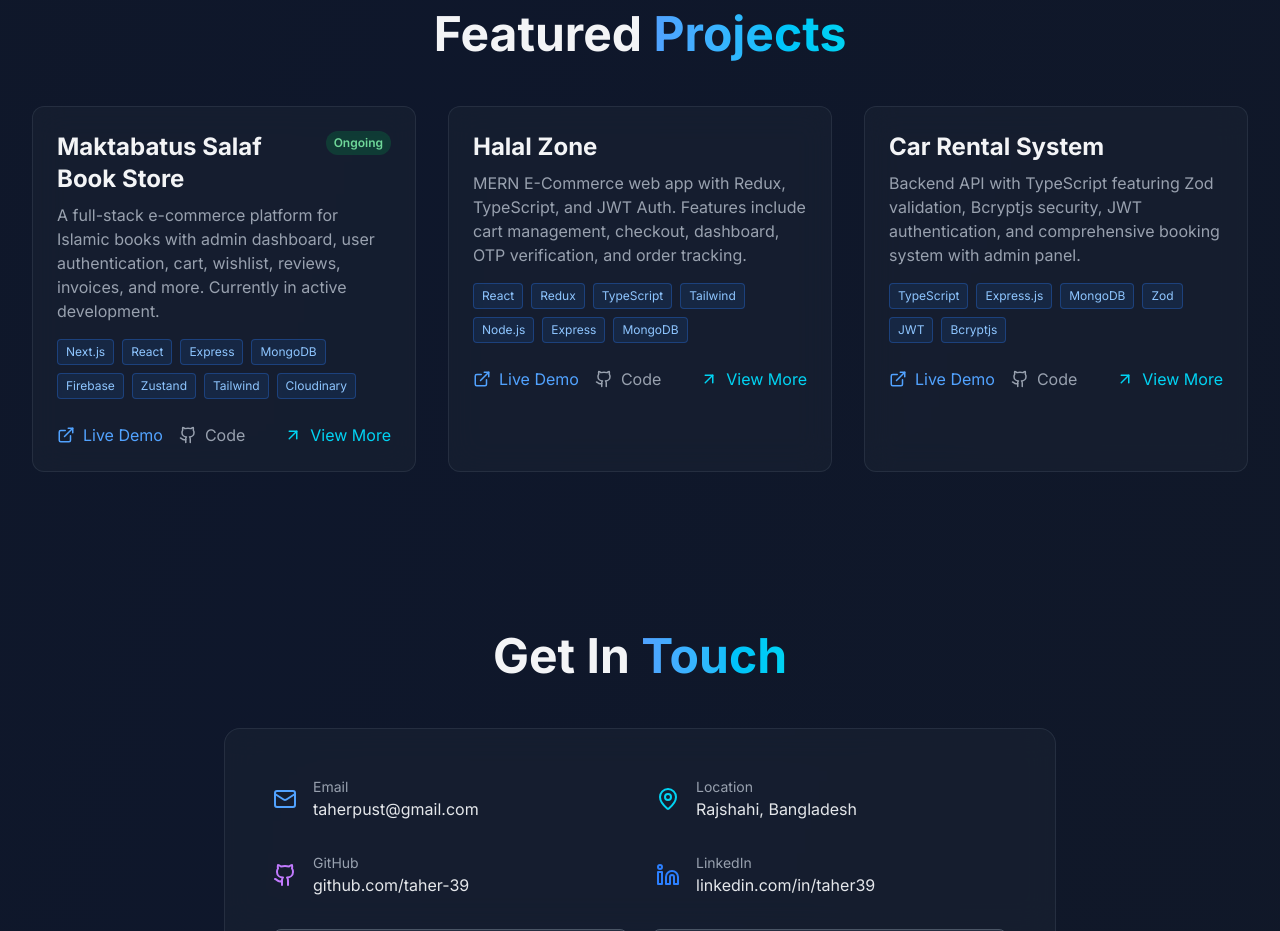
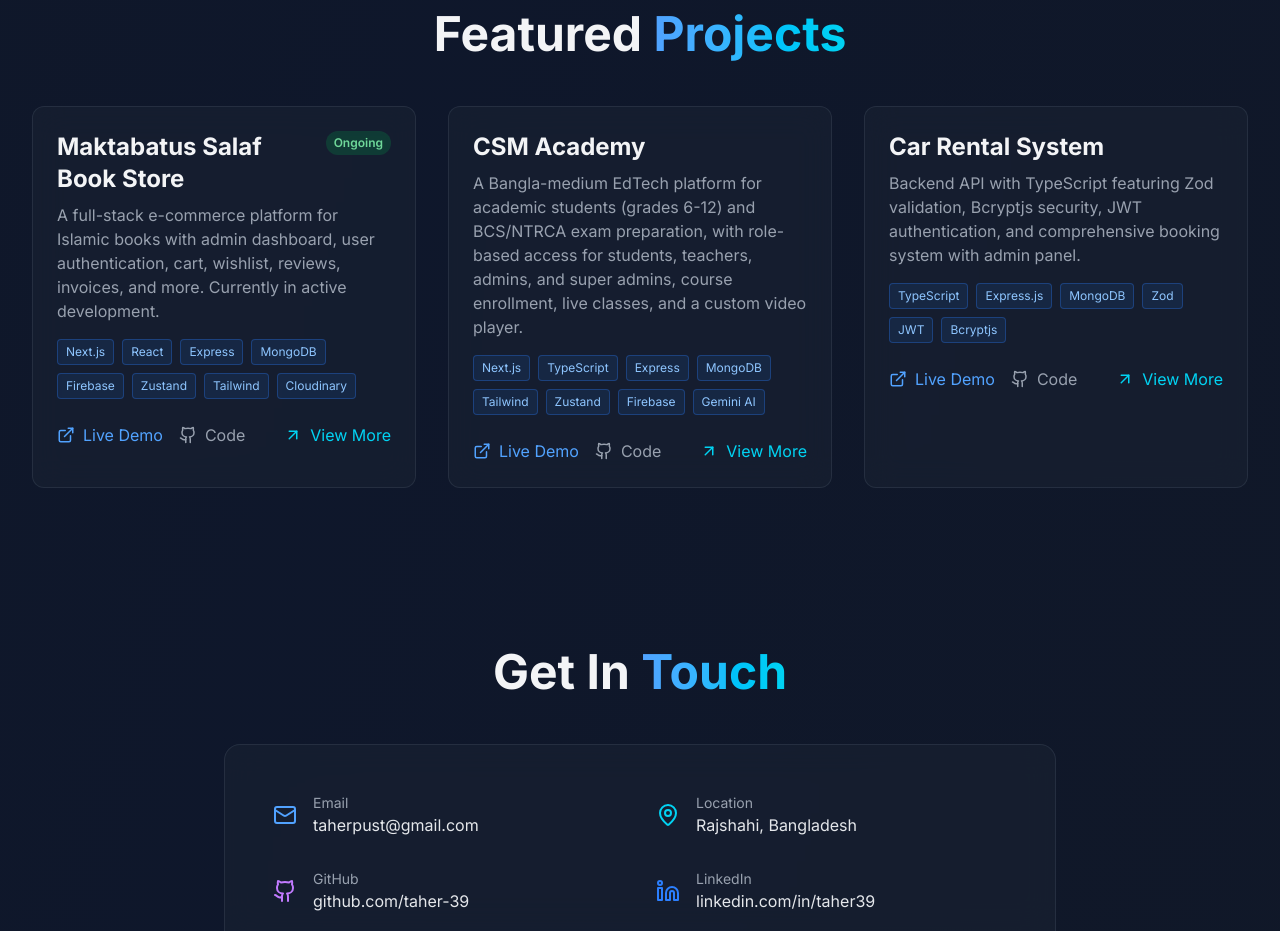
Before and after one commit to Taher-39/abu-taher-portfolio, a Next.js app: page / in a window 1280 px wide. Shown: the part 2700-3631 px from the top of the page. Built offline with nearby package versions, Linux system fonts and the light colour scheme.

Commit message:
new project update

```diff
--- a/components/Protfolio.tsx
+++ b/components/Protfolio.tsx
@@ -2,13 +2,11 @@
 import React, { useState, useEffect } from 'react';
 import Image from 'next/image';
 import { motion, useScroll, useTransform, AnimatePresence } from 'framer-motion';
-import { Menu, X, Github, Linkedin, Mail, MapPin, Download, ExternalLink, Code, Database, Wrench, Award, Briefcase, GraduationCap, ChevronRight, XCircle, Lightbulb, AlertTriangle, ArrowUpRight } from 'lucide-react';
-// Import your photo (adjust path if needed)
-import AbuTaher from '../images/AbuTaher.jpg'; // Ensure this path is correct
+import { Menu, X, Github, Linkedin, Mail, MapPin, Download, ExternalLink, Code, Database, Wrench, Award, GraduationCap, ChevronRight, XCircle, Lightbulb, AlertTriangle, ArrowUpRight } from 'lucide-react';
+import AbuTaher from '../images/AbuTaher.jpg';
 
 const Portfolio = () => {
   const [isMenuOpen, setIsMenuOpen] = useState(false);
-  const [activeSection, setActiveSection] = useState('home');
   const { scrollYProgress } = useScroll();
   const opacity = useTransform(scrollYProgress, [0, 0.2], [1, 0]);
 
@@ -63,13 +61,13 @@ const Portfolio = () => {
       futurePlans: "Add AI-based book recommendations, improve search with Elasticsearch, and integrate a payment gateway for international transactions. Also plan to add a mobile app using React Native."
     },
     {
-      title: "Halal Zone",
-      description: "MERN E-Commerce web app with Redux, TypeScript, and JWT Auth. Features include cart management, checkout, dashboard, OTP verification, and order tracking.",
-      tech: ["React", "Redux", "TypeScript", "Tailwind", "Node.js", "Express", "MongoDB"],
-      live: "https://halzo.vercel.app/",
-      code: "https://github.com/Taher-39/camp-store-client",
-      challenges: "Implementing real-time cart updates and payment integration with SSLCommerz.",
-      futurePlans: "Add AI-based product recommendations and multi-language support."
+      title: "CSM Academy",
+      description: "A Bangla-medium EdTech platform for academic students (grades 6-12) and BCS/NTRCA exam preparation, with role-based access for students, teachers, admins, and super admins, course enrollment, live classes, and a custom video player.",
+      tech: ["Next.js", "TypeScript", "Express", "MongoDB", "Tailwind", "Zustand", "Firebase", "Gemini AI"],
+      live: "https://cms-academy.vercel.app",
+      code: "https://github.com/Taher-39/cms-academy-edtech",
+      challenges: "Building a flexible, admin-managed course catalog supporting multiple formats (full courses, revision, MCQ-only, chapter-based), integrating SSLCommerz payments with coupons and refunds, and building a custom video player to remove YouTube's recommended content.",
+      futurePlans: "Expand the AI-powered Gemini assistant for personalized Bangla-language study help and add deeper analytics for student progress tracking."
     },
     {
       title: "Car Rental System",
```
